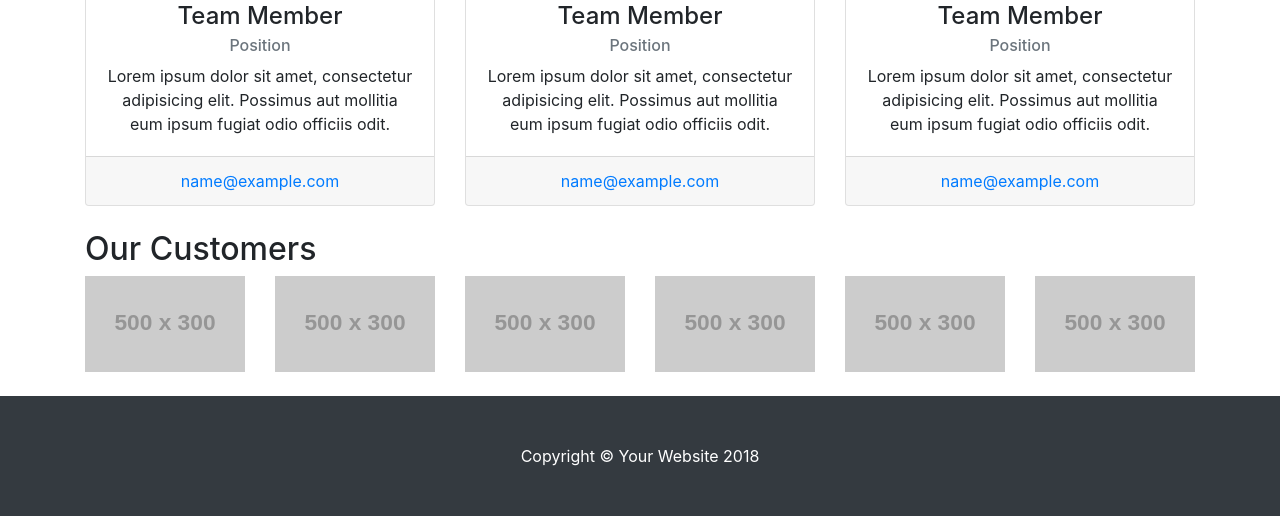
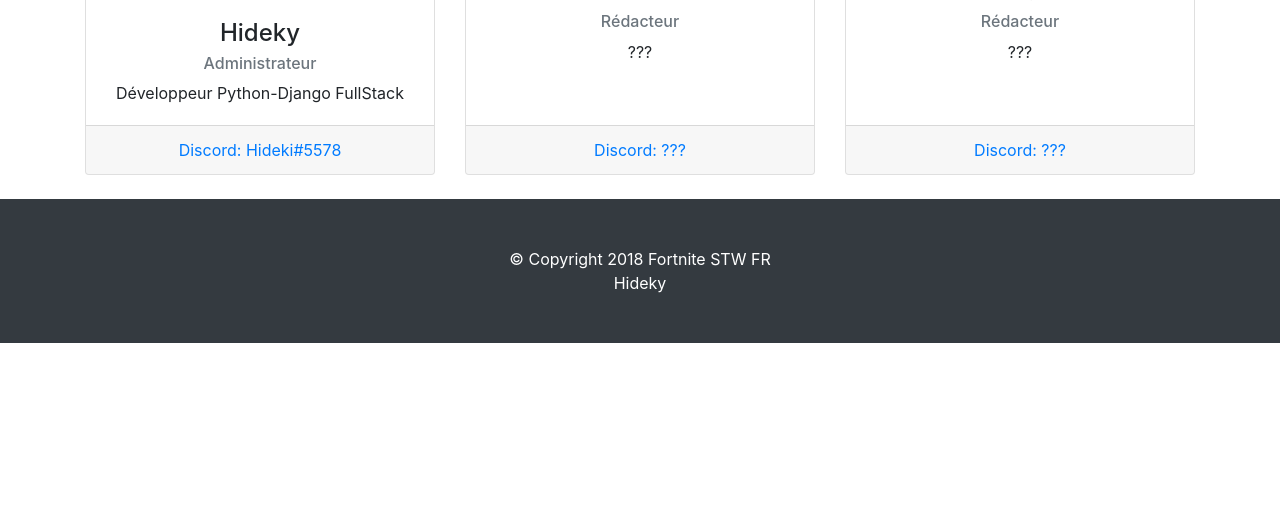
Before and after one commit to Hideky/Fortnite-STW, a Django app: page /about/ in a window 1280 px wide. Shown: the part 865-1381 px from the top of the page. After the commit the page ends 1208 px from the top, so only its background shows below. Run offline with Django 3.2, Linux system fonts and the light colour scheme; grey boxes labelled with a size stand in for pictures from a placeholder-image service; some libraries are stand-ins or nearby versions.

Commit message:
Adding content on common page
Adding content, text and image to fill some common page
Adding more dynamism to index page
Fix way to get ArticlePage on index to only get Article and not future Guide

```diff
--- a/mainapp/models.py
+++ b/mainapp/models.py
@@ -18,6 +18,7 @@ class ArticlePage(Page):
         on_delete=models.SET_NULL,
         related_name='+'
     )
+    description = models.CharField(max_length=255)
     body = StreamField([
         ('heading', blocks.CharBlock(classname="full title")),
         ('paragraph', blocks.RichTextBlock()),
@@ -27,6 +28,7 @@ class ArticlePage(Page):
     ],null=True,blank=True)
 
     content_panels = Page.content_panels + [
+        FieldPanel('description'),
         StreamFieldPanel('body'),
     ]
 
--- a/mainapp/templates/mainapp/about.html
+++ b/mainapp/templates/mainapp/about.html
@@ -7,15 +7,13 @@
 <div class="container">
 
   <!-- Page Heading/Breadcrumbs -->
-  <h1 class="mt-4 mb-3">About
-    <small>Subheading</small>
-  </h1>
+  <h1 class="mt-4 mb-3">À Propos</h1>
 
   <ol class="breadcrumb">
     <li class="breadcrumb-item">
-      <a href="index.html">Home</a>
+      <a href="index.html">Accueil</a>
     </li>
-    <li class="breadcrumb-item active">About</li>
+    <li class="breadcrumb-item active">À Propos</li>
   </ol>
 
   <!-- Intro Content -->
@@ -24,10 +22,10 @@
       <img class="img-fluid rounded mb-4" src="http://placehold.it/750x450" alt="">
     </div>
     <div class="col-lg-6">
-      <h2>About Modern Business</h2>
-      <p>Lorem ipsum dolor sit amet, consectetur adipisicing elit. Sed voluptate nihil eum consectetur similique? Consectetur, quod, incidunt, harum nisi dolores delectus reprehenderit voluptatem perferendis dicta dolorem non blanditiis ex fugiat.</p>
-      <p>Lorem ipsum dolor sit amet, consectetur adipisicing elit. Saepe, magni, aperiam vitae illum voluptatum aut sequi impedit non velit ab ea pariatur sint quidem corporis eveniet. Odit, temporibus reprehenderit dolorum!</p>
-      <p>Lorem ipsum dolor sit amet, consectetur adipisicing elit. Et, consequuntur, modi mollitia corporis ipsa voluptate corrupti eum ratione ex ea praesentium quibusdam? Aut, in eum facere corrupti necessitatibus perspiciatis quis?</p>
+      <h2>À Propos de Fortnite STW FR</h2>
+      <p>Ce site est née de la necessiter d'un projet final de ma formation OpenClassrooms et de ma passion pour le mode Save The World de Fortnite, j'éspère pouvoir vous transmettre à travers ce projet ma passion pour le mode PvE.</p>
+      <p>Vous trouverez sur ce site des news concernant l'évolution du mode Save The World, des guides afin d'exploité tout le contenu de ce mode, ainsi que des outils tel que l'inspection de joueur, l'affichage des missions interessantes ou encore une page permettant la mise en avant des streamers PvE de Fortnite</p>
+      <p>Si vous avez une quelconque question ou suggestion à propos du site, sentez vous libre de nous contacter.</p>
     </div>
   </div>
   <!-- /.row -->
@@ -38,14 +36,14 @@
   <div class="row">
     <div class="col-lg-4 mb-4">
       <div class="card h-100 text-center">
-        <img class="card-img-top" src="http://placehold.it/750x450" alt="">
+        <img class="card-img-top" src="https://i.imgur.com/pVBrApJ.jpg" alt="" style="height: 250px; object-fit: cover;;">
         <div class="card-body">
-          <h4 class="card-title">Team Member</h4>
-          <h6 class="card-subtitle mb-2 text-muted">Position</h6>
-          <p class="card-text">Lorem ipsum dolor sit amet, consectetur adipisicing elit. Possimus aut mollitia eum ipsum fugiat odio officiis odit.</p>
+          <h4 class="card-title">Hideky</h4>
+          <h6 class="card-subtitle mb-2 text-muted">Administrateur</h6>
+          <p class="card-text">Développeur Python-Django FullStack</p>
         </div>
         <div class="card-footer">
-          <a href="#">name@example.com</a>
+          <a href="#">Discord: Hideki#5578</a>
         </div>
       </div>
     </div>
@@ -53,12 +51,12 @@
       <div class="card h-100 text-center">
         <img class="card-img-top" src="http://placehold.it/750x450" alt="">
         <div class="card-body">
-          <h4 class="card-title">Team Member</h4>
-          <h6 class="card-subtitle mb-2 text-muted">Position</h6>
-          <p class="card-text">Lorem ipsum dolor sit amet, consectetur adipisicing elit. Possimus aut mollitia eum ipsum fugiat odio officiis odit.</p>
+          <h4 class="card-title">Vous ?</h4>
+          <h6 class="card-subtitle mb-2 text-muted">Rédacteur</h6>
+          <p class="card-text">???</p>
         </div>
         <div class="card-footer">
-          <a href="#">name@example.com</a>
+          <a href="#">Discord: ???</a>
         </div>
       </div>
     </div>
@@ -66,38 +64,14 @@
       <div class="card h-100 text-center">
         <img class="card-img-top" src="http://placehold.it/750x450" alt="">
         <div class="card-body">
-          <h4 class="card-title">Team Member</h4>
-          <h6 class="card-subtitle mb-2 text-muted">Position</h6>
-          <p class="card-text">Lorem ipsum dolor sit amet, consectetur adipisicing elit. Possimus aut mollitia eum ipsum fugiat odio officiis odit.</p>
+          <h4 class="card-title">Et vous aussi ?</h4>
+          <h6 class="card-subtitle mb-2 text-muted">Rédacteur</h6>
+          <p class="card-text">???</p>
         </div>
         <div class="card-footer">
-          <a href="#">name@example.com</a>
+          <a href="#">Discord: ???</a>
         </div>
       </div>
-    </div>
-  </div>
-  <!-- /.row -->
-
-  <!-- Our Customers -->
-  <h2>Our Customers</h2>
-  <div class="row">
-    <div class="col-lg-2 col-sm-4 mb-4">
-      <img class="img-fluid" src="http://placehold.it/500x300" alt="">
-    </div>
-    <div class="col-lg-2 col-sm-4 mb-4">
-      <img class="img-fluid" src="http://placehold.it/500x300" alt="">
-    </div>
-    <div class="col-lg-2 col-sm-4 mb-4">
-      <img class="img-fluid" src="http://placehold.it/500x300" alt="">
-    </div>
-    <div class="col-lg-2 col-sm-4 mb-4">
-      <img class="img-fluid" src="http://placehold.it/500x300" alt="">
-    </div>
-    <div class="col-lg-2 col-sm-4 mb-4">
-      <img class="img-fluid" src="http://placehold.it/500x300" alt="">
-    </div>
-    <div class="col-lg-2 col-sm-4 mb-4">
-      <img class="img-fluid" src="http://placehold.it/500x300" alt="">
     </div>
   </div>
   <!-- /.row -->
--- a/mainapp/templates/mainapp/base.html
+++ b/mainapp/templates/mainapp/base.html
@@ -36,9 +36,9 @@
             <li class="nav-item">
               <a class="nav-link" href="{% url 'mainapp:guides' %}">Guides</a>
             </li>
-            <li class="nav-item">
+<!--             <li class="nav-item">
               <a class="nav-link" href="{% url 'mainapp:contact' %}">Contact</a>
-            </li>
+            </li> -->
             <li class="nav-item">
               <a class="nav-link" href="{% url 'mainapp:streamers' %}">Streamers</a>
             </li>
@@ -58,7 +58,8 @@
     <!-- Footer -->
     <footer class="py-5 bg-dark">
       <div class="container">
-        <p class="m-0 text-center text-white">Copyright &copy; Your Website 2018</p>
+        <p class="m-0 text-center text-white">&copy; Copyright 2018 Fortnite STW FR</p>
+        <p class="m-0 text-center text-white">Hideky</p>
       </div>
       <!-- /.container -->
     </footer>
@@ -66,6 +67,7 @@
     <!-- Bootstrap core JavaScript -->
     <script src="{% static 'mainapp/vendor/jquery/jquery.min.js' %}"></script>
     <script src="{% static 'mainapp/vendor/bootstrap/js/bootstrap.bundle.min.js' %}"></script>
+    <link rel="stylesheet" href="https://use.fontawesome.com/releases/v5.0.13/css/all.css" integrity="sha384-DNOHZ68U8hZfKXOrtjWvjxusGo9WQnrNx2sqG0tfsghAvtVlRW3tvkXWZh58N9jp" crossorigin="anonymous">
 
   </body>
 
--- a/mainapp/views.py
+++ b/mainapp/views.py
@@ -7,12 +7,12 @@ from django.contrib.auth import login, authenticate
 from django.contrib.auth.forms import UserCreationForm
 from django.core.validators import validate_email
 from wagtail.core.models import Page
-from .models import ArticlePage
+from .models import ArticlePage, HomePage
 
 def index(request):
     """Return Index View"""
     context = {
-        'last_articles': Page.objects.filter(numchild=0).order_by('-first_published_at')[:6]
+        'last_articles': HomePage.objects.get(title='Articles').get_descendants().order_by('-first_published_at')[:6]
     }
     return render(request, 'mainapp/index.html', context)
 
@@ -22,7 +22,10 @@ def about(request):
 
 def guides(request):
     """Return Guides View"""
-    return render(request, 'mainapp/guides.html')
+    context = {
+        'last_guides': HomePage.objects.get(title='Guides').get_descendants().order_by('-first_published_at')[:6]
+    }
+    return render(request, 'mainapp/guides.html', context)
 
 def streamers(request):
     """Return Streamers View"""
--- a/mysite/urls.py
+++ b/mysite/urls.py
@@ -27,8 +27,8 @@ from mainapp import views
 urlpatterns = [
     path('django-admin/', admin.site.urls),
     path('admin/', include(wagtailadmin_urls)),
-    path('articles/', include(wagtail_urls)),
     path('documents/', include(wagtaildocs_urls)),
+	path('', include('mainapp.urls')),
     url(r'^images/([^/]*)/(\d*)/([^/]*)/[^/]*$', ServeView.as_view(), name='wagtailimages_serve'),
-	path('', include('mainapp.urls')),
+	path('', include(wagtail_urls)),
 ] + static(settings.MEDIA_URL, document_root=settings.MEDIA_ROOT)
```
Also changed, not shown: mainapp/templates/mainapp/article_page.html (+18 -3 lines), mainapp/templates/mainapp/guides.html (+38 -14 lines), mainapp/templates/mainapp/index.html (+20 -22 lines), mainapp/migrations/0004_articlepage_description.py (added).
